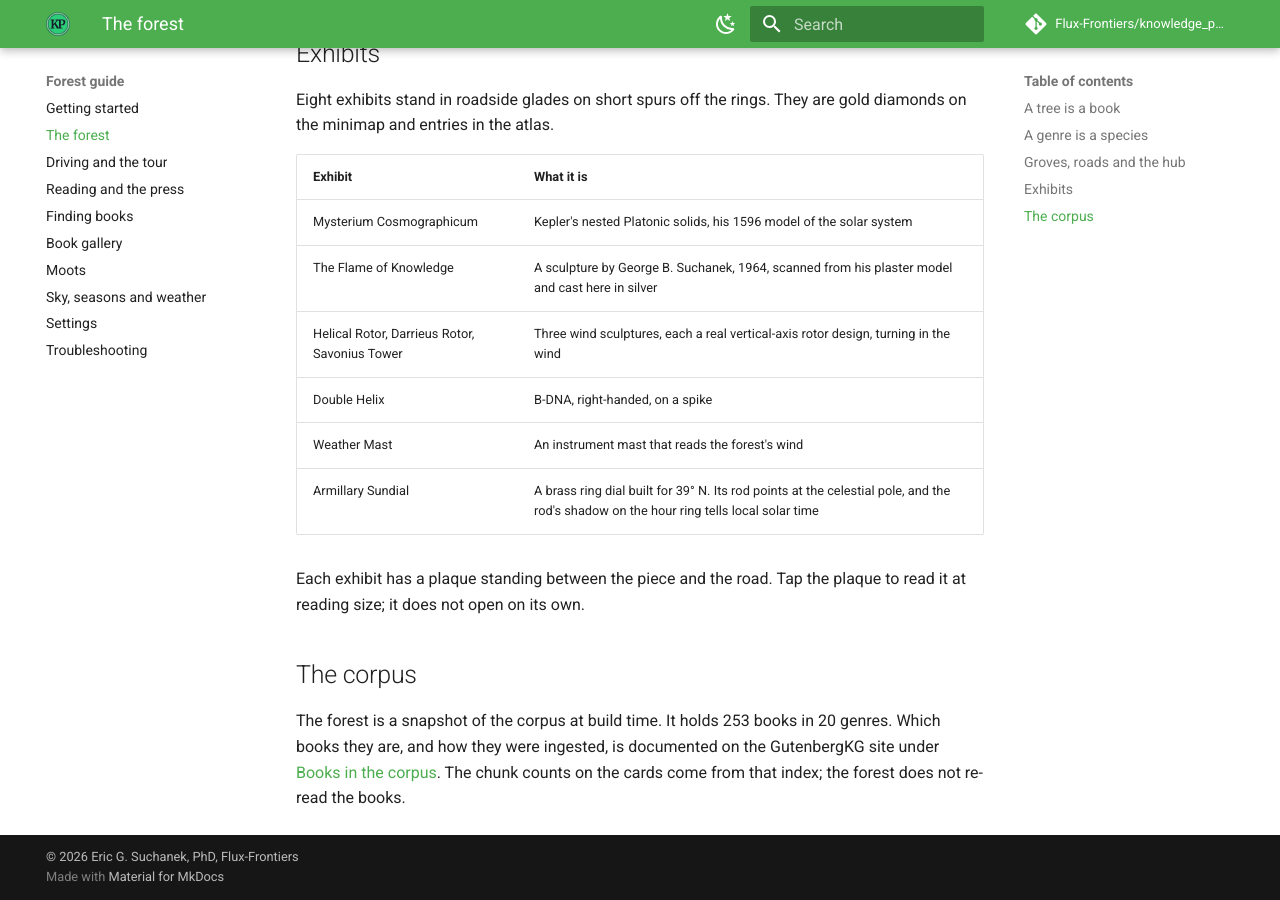
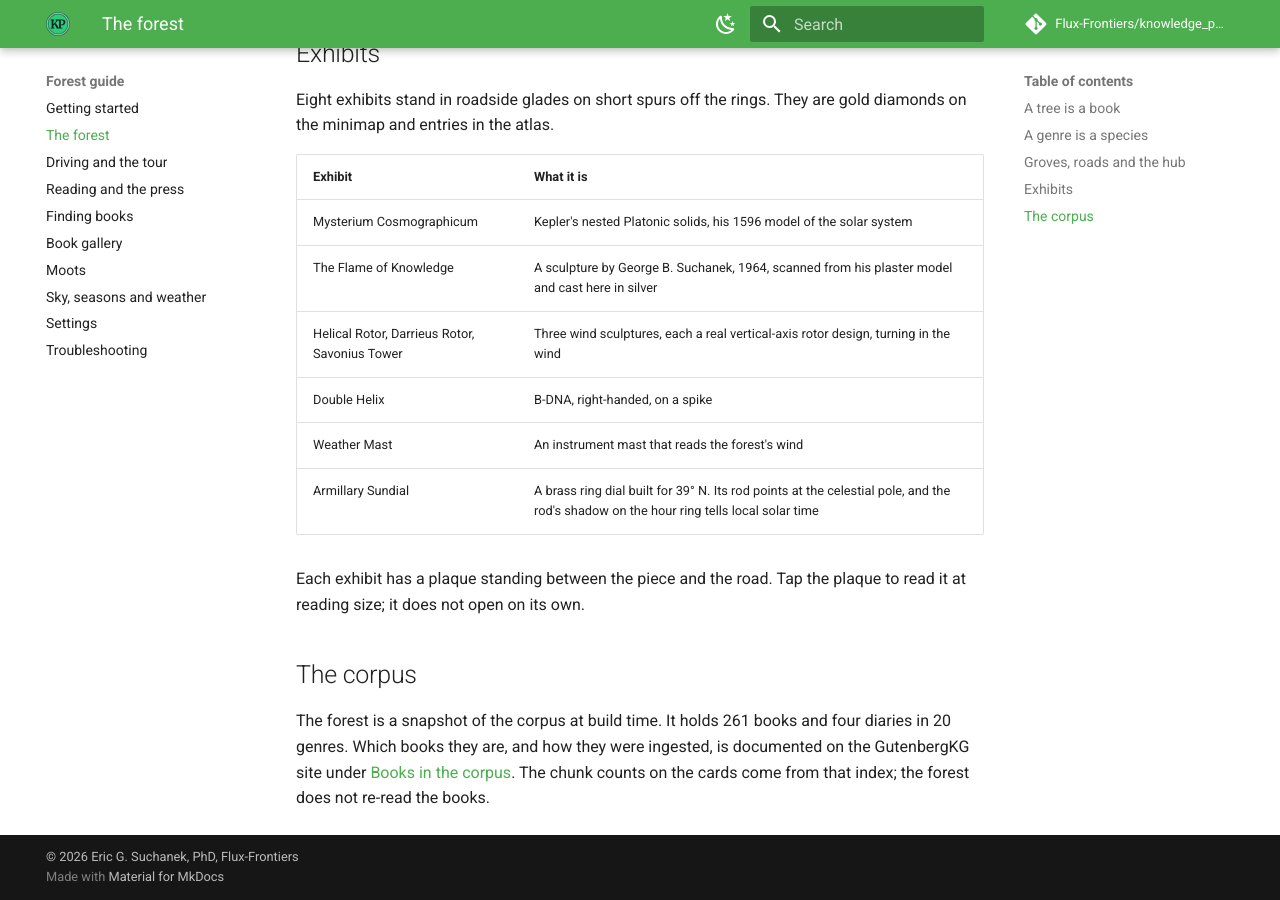
Before and after one commit to Flux-Frontiers/knowledge_press, an MkDocs documentation site: the page built from docs/forest/the-forest.md, in a window 1280 px wide and 900 px high, scrolled down 1888 px. Built offline with MkDocs 1.6.1 and Material for MkDocs 9.7.7, drawn with Linux system fonts in a browser that asks for light colours; comment, search, counter and statistics services are not loaded.

Commit message:
docs: state the 265-work corpus (261 books, four diaries)
Co-Authored-By: Claude Opus 5.5 <noreply@anthropic.com>

```diff
--- a/docs/forest/the-forest.md
+++ b/docs/forest/the-forest.md
@@ -85,9 +85,9 @@ plaque to read it at reading size; it does not open on its own.
 
 ## The corpus
 
-The forest is a snapshot of the corpus at build time. It holds 253 books in
-20 genres. Which books they are, and how they were ingested, is documented on
-the GutenbergKG site under
+The forest is a snapshot of the corpus at build time. It holds 261 books and
+four diaries in 20 genres. Which books they are, and how they were ingested, is
+documented on the GutenbergKG site under
 [Books in the corpus](https://flux-frontiers.github.io/gutenberg_kg/CORPUS/).
 The chunk counts on the cards come from that index; the forest does not
 re-read the books.
```
Also changed, not shown: CHANGELOG.md (+4 -1 lines), app/RUNBOOK.md (+3 -3 lines), docs/forest/finding.md (+2 -1 lines), web/FEATURES.md (+1 -1 lines), web/README.md (+4 -4 lines).
